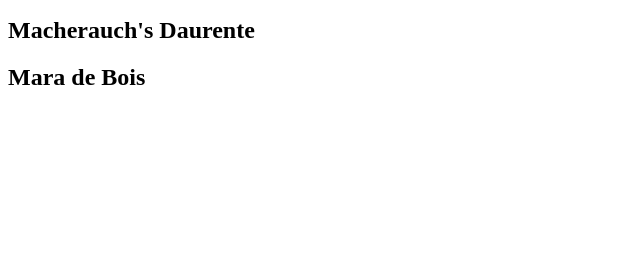
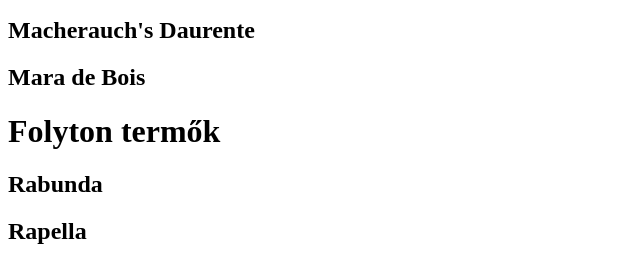
Before and after one commit to BalazsR2022/Eper, a website: page index.html in a window 1280 px wide. Shown: the part 762-1027 px from the top of the page, without its empty margins (0-640 px from the left). Before the commit the page ends 873 px from the top, so only its background shows below. Drawn offline with Linux system fonts and the light colour scheme.

Commit message:
Folyton termők hozzáadva

```diff
--- a/index.html
+++ b/index.html
@@ -25,6 +25,9 @@
    <h2>Brigadéros</h2>
    <h2>Macherauch's Daurente</h2>
    <h2>Mara de Bois</h2>
+   <h1>Folyton termők</h1>
+   <h2>Rabunda</h2>
+   <h2>Rapella</h2>
 
 
 </body>
```
